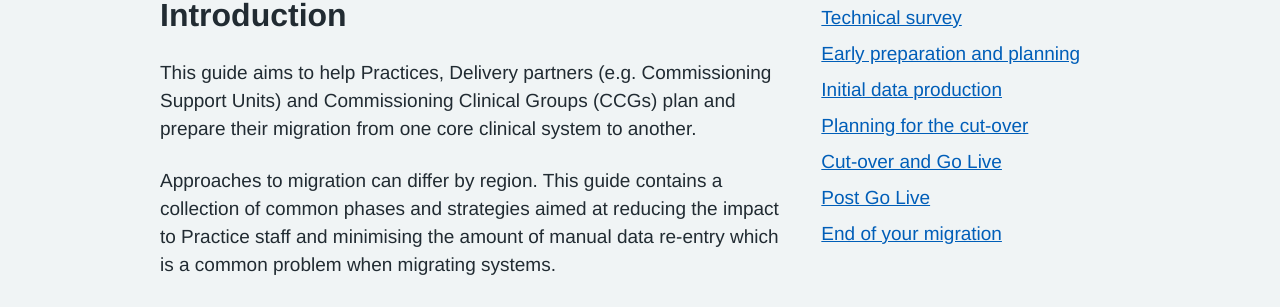
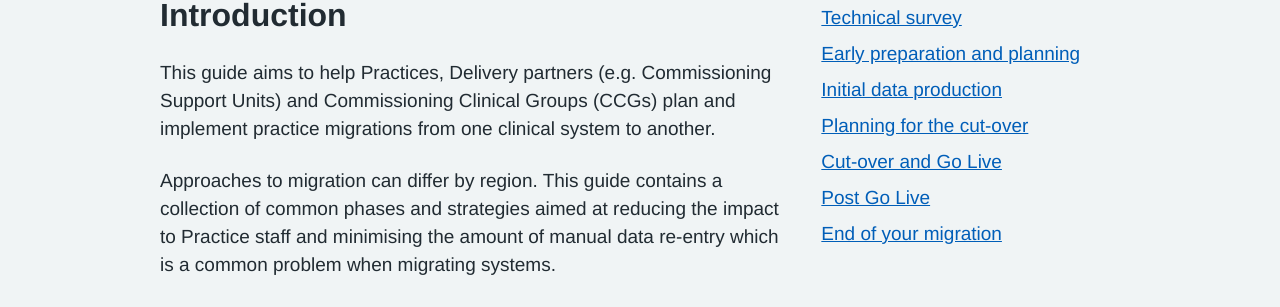
Before and after one commit to nhsconnect/prm-practice-migration, a Jekyll site: the page built from guide/index.md, in a window 1280 px wide and 900 px high. Shown: the part 406-713 px from the top of the window. Built offline with Jekyll 4.4.1, drawn with Linux system fonts in a browser that asks for light colours; some web fonts are replaced.

Commit message:
[PT] Content changes to Get started page following feedback from Vicki Roe

```diff
--- a/guide/index.md
+++ b/guide/index.md
@@ -8,7 +8,7 @@ nextpage: /guide/kickoff
 
 ## Introduction
 
-This guide aims to help Practices, Delivery partners (e.g. Commissioning Support Units) and Commissioning Clinical Groups (CCGs) plan and prepare their migration from one core clinical system to another.
+This guide aims to help Practices, Delivery partners (e.g. Commissioning Support Units) and Commissioning Clinical Groups (CCGs) plan and implement practice migrations from one clinical system to another.
 
 Approaches to migration can differ by region. This guide contains a collection of common phases and strategies aimed at reducing the impact to Practice staff and minimising the amount of manual data re-entry which is a common problem when migrating systems.
 
```
